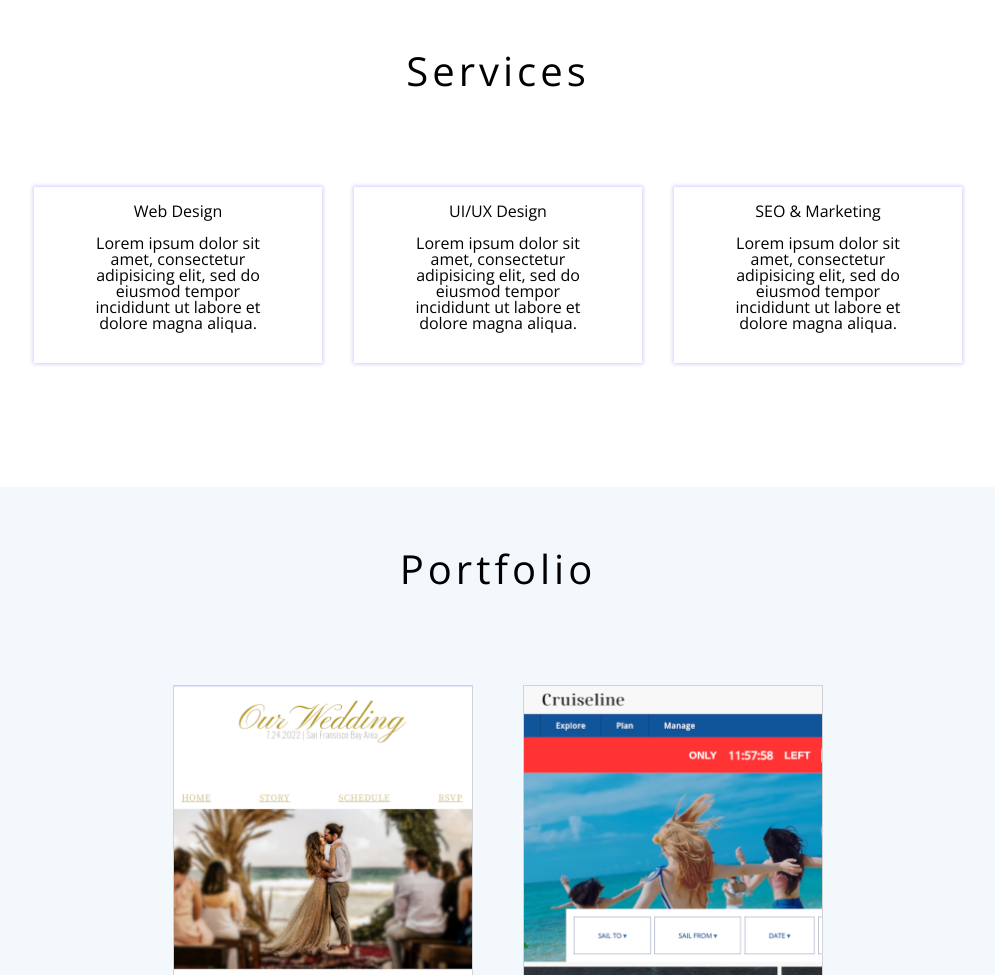
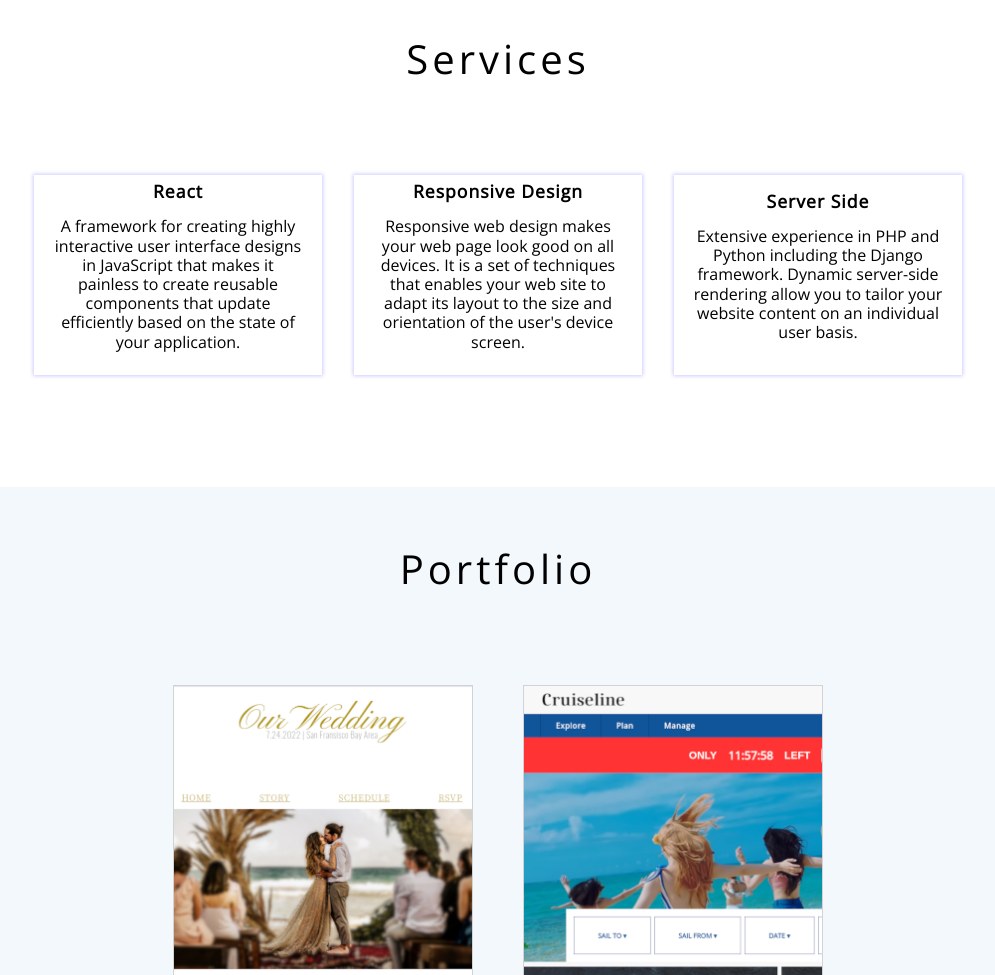
Before and after one commit to gif007/gif007.github.io, a Gatsby site: page / in a window 1280 px wide. Shown: the part 1753-2728 px from the top of the page, without its empty margins (142-1137 px from the left). Built offline with nearby package versions, Linux system fonts and the light colour scheme; Gatsby itself is replaced by a stand-in of ours; a web font is replaced by a local one.

Commit message:
filled in the services boxes with real content

```diff
--- a/src/components/generic/generic.styles.js
+++ b/src/components/generic/generic.styles.js
@@ -35,10 +35,12 @@ export const GenericSquareBorder = styled.div`
     align-items: center;
     justify-content: center;
     flex-direction: column;
-    padding: 1rem 3rem;
+    padding: 1rem;
     box-shadow: 0 0 4px 1px rgba(0, 0, 255, .2);
-    max-width: 25vw;
     margin: 0 1rem;
+    flex: 1;
+    height: 200px;
+    line-height: 1.2rem;
     transition: all 0.5s ease-in-out 0.1s;
 
     p, h4 {
--- a/src/components/my-services/my-services.component.js
+++ b/src/components/my-services/my-services.component.js
@@ -7,22 +7,24 @@ import {
     GenericSquareBorder
 } from '../generic/generic.styles';
 
+import { ServiceTitleWrapper } from './my-services.styles';
+
 
 const MyServices = () => (
     <GenericContainer>
         <GenericHeadingWrapper>Services</GenericHeadingWrapper>
         <GenericListContainer>
             <GenericSquareBorder>
-                <h4>Web Design</h4>
-                <p>Lorem ipsum dolor sit amet, consectetur adipisicing elit, sed do eiusmod tempor incididunt ut labore et dolore magna aliqua.</p>
+                <ServiceTitleWrapper>React</ServiceTitleWrapper>
+                <p>A framework for creating highly interactive user interface designs in JavaScript that makes it painless to create reusable components that update efficiently based on the state of your application.</p>
             </GenericSquareBorder>
             <GenericSquareBorder>
-                <h4>UI/UX Design</h4>
-                <p>Lorem ipsum dolor sit amet, consectetur adipisicing elit, sed do eiusmod tempor incididunt ut labore et dolore magna aliqua.</p>
+                <ServiceTitleWrapper>Responsive Design</ServiceTitleWrapper>
+                <p>Responsive web design makes your web page look good on all devices. It is a set of techniques that enables your web site to adapt its layout to the size and orientation of the user's device screen.</p>
             </GenericSquareBorder>
             <GenericSquareBorder>
-                <h4>SEO & Marketing</h4>
-                <p>Lorem ipsum dolor sit amet, consectetur adipisicing elit, sed do eiusmod tempor incididunt ut labore et dolore magna aliqua.</p>
+                <ServiceTitleWrapper>Server Side</ServiceTitleWrapper>
+                <p>Extensive experience in PHP and Python including the Django framework. Dynamic server-side rendering allow you to tailor your website content on an individual user basis.</p>
             </GenericSquareBorder>
         </GenericListContainer>
     </GenericContainer>
--- /dev/null
+++ b/src/components/my-services/my-services.styles.js
@@ -0,0 +1,8 @@
+import styled from 'styled-components';
+
+
+export const ServiceTitleWrapper = styled.h2`
+    font-weight: 700;
+    font-size: 1.1rem;
+    letter-spacing: 1px
+`;
```
